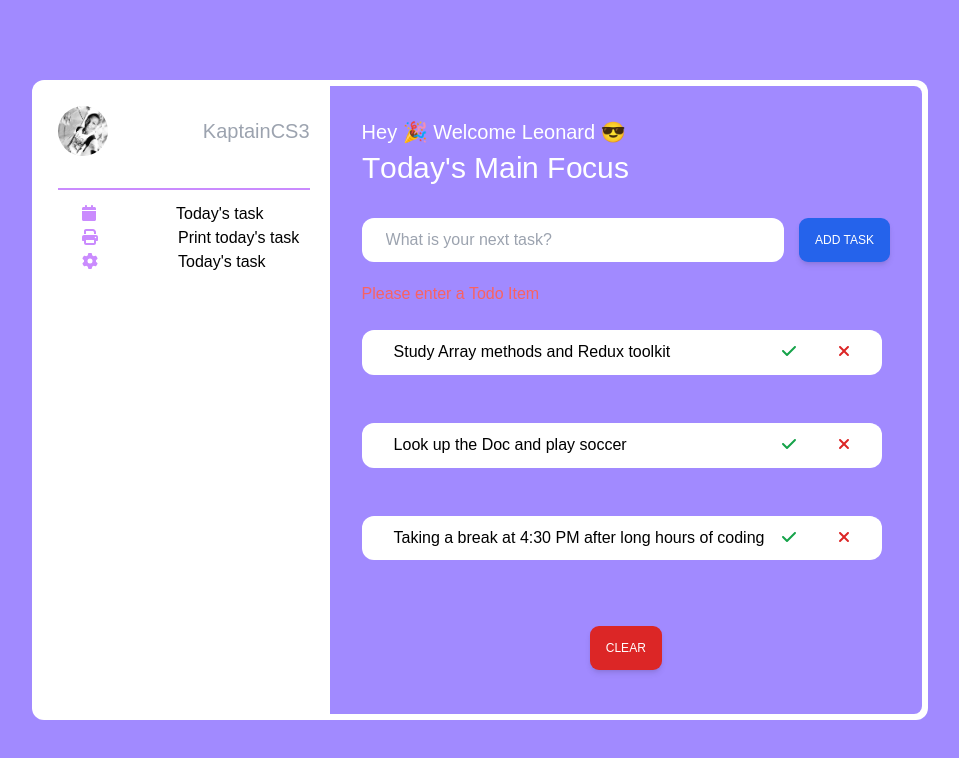
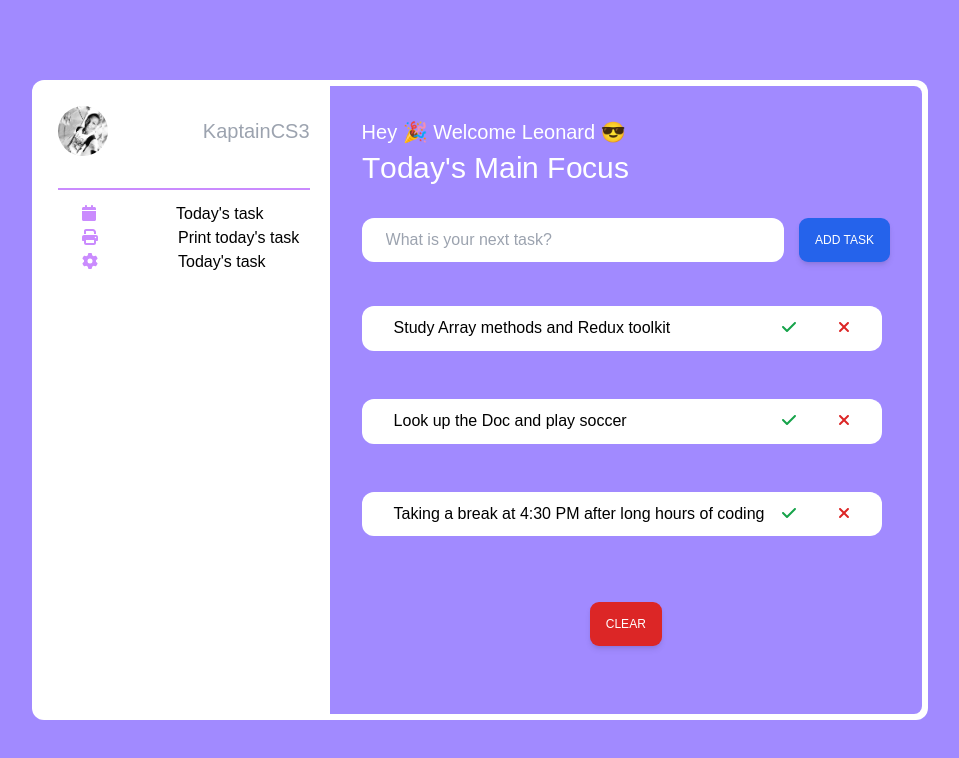
Before and after one commit to KaptainCS3/MentorShip__Digital_Rental, a React (Create React App) app in the folder DAY 1/todo-app/: page / in a window 1280 px wide. Shown: the top 758 px of the page, without its empty margins (160-1119 px from the left). Built offline with nearby package versions, Linux system fonts and the light colour scheme.

Commit message:
interactive warning message todo input form

```diff
--- a/DAY 1/todo-app/src/components/TodoForm.js
+++ b/DAY 1/todo-app/src/components/TodoForm.js
@@ -1,4 +1,4 @@
-import React, { useState, useRef } from "react";
+import React, { useState, useRef, useEffect } from "react";
 import styles from "../styles/TodoForm.module.css";
 import { useDispatch } from "react-redux";
 //! library to generate radom id's
@@ -23,11 +23,18 @@ const TodoForm = () => {
 
   const input = useRef();
   const error__msg = useRef();
+  useEffect(() => {
+    if (!input.current.value) {
+      error__msg.current = "Please enter a Todo Item";
+    } else {
+      error__msg.current = "";
+    }
+  });
 
   //! event handler function
   const addTodo = () => {
     if (!input.current.value) {
-      alert("Please enter a todo item");
+      // alert("Please enter a todo item");
       return false;
     }
     //! todos to list
@@ -42,7 +49,6 @@ const TodoForm = () => {
     event.preventDefault();
     setTask({ todoInput: "" });
   };
-  // console.log(error__msg.current);
   return (
     <div className="w-full">
       <p className="text-xl text-white pb-1">Hey 🎉 Welcome Leonard 😎</p>
@@ -75,7 +81,7 @@ const TodoForm = () => {
         </button>
       </form>
       <span className={styles.error__message} ref={error__msg}>
-        Please enter a Todo Item
+        {error__msg.current}
       </span>
       <TodoList task={task} />
     </div>
```
